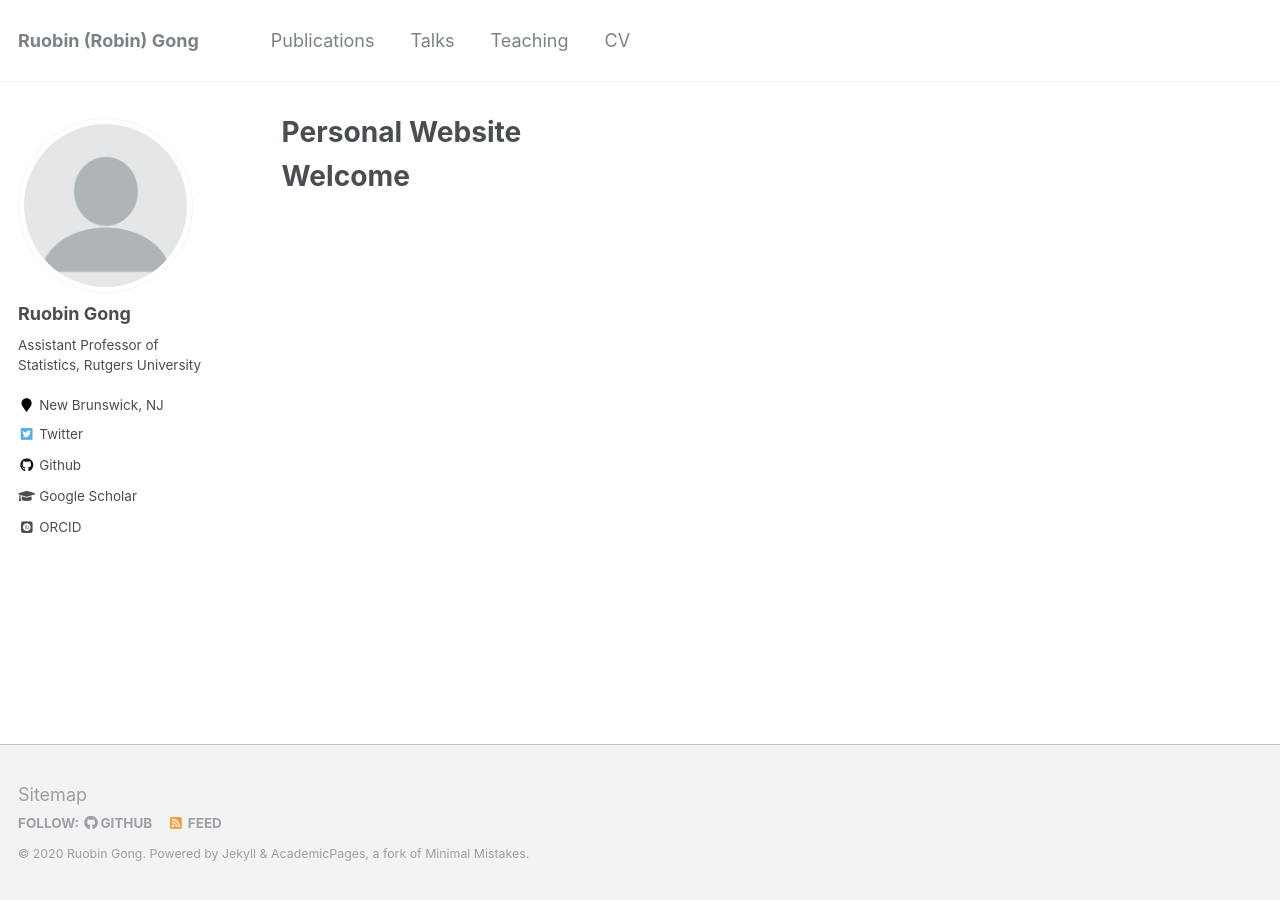
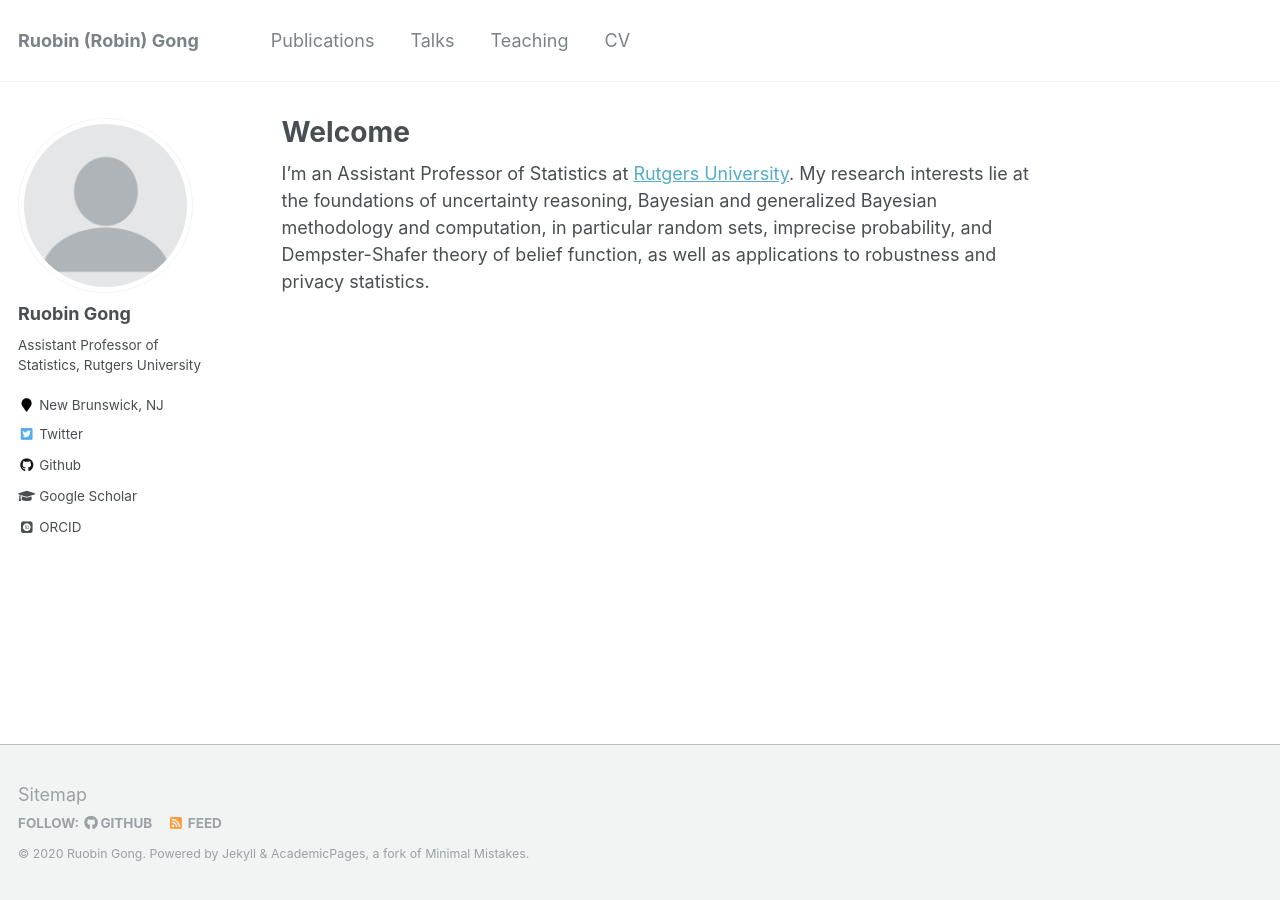
Before and after one commit to RuobinGong/RuobinGong.github.io, a Jekyll site: the page built from _pages/about.md, in a window 1280 px wide. Built offline with Jekyll 4.4.1, drawn with Linux system fonts in a browser that asks for light colours; some web fonts are replaced.

Commit message:
Update about.md

```diff
--- a/_pages/about.md
+++ b/_pages/about.md
@@ -1,6 +1,6 @@
 ---
 permalink: /
-title: "Personal Website"
+title: "Welcome"
 excerpt: "About me"
 author_profile: true
 redirect_from:
@@ -8,5 +8,5 @@ redirect_from:
   - /about.html
 ---
 
-Welcome
-=====
+
+I'm an Assistant Professor of Statistics at [Rutgers University](https://statistics.rutgers.edu/). My research interests lie at the foundations of uncertainty reasoning, Bayesian and generalized Bayesian methodology and computation, in particular random sets, imprecise probability, and Dempster-Shafer theory of belief function, as well as applications to robustness and privacy statistics.
```
